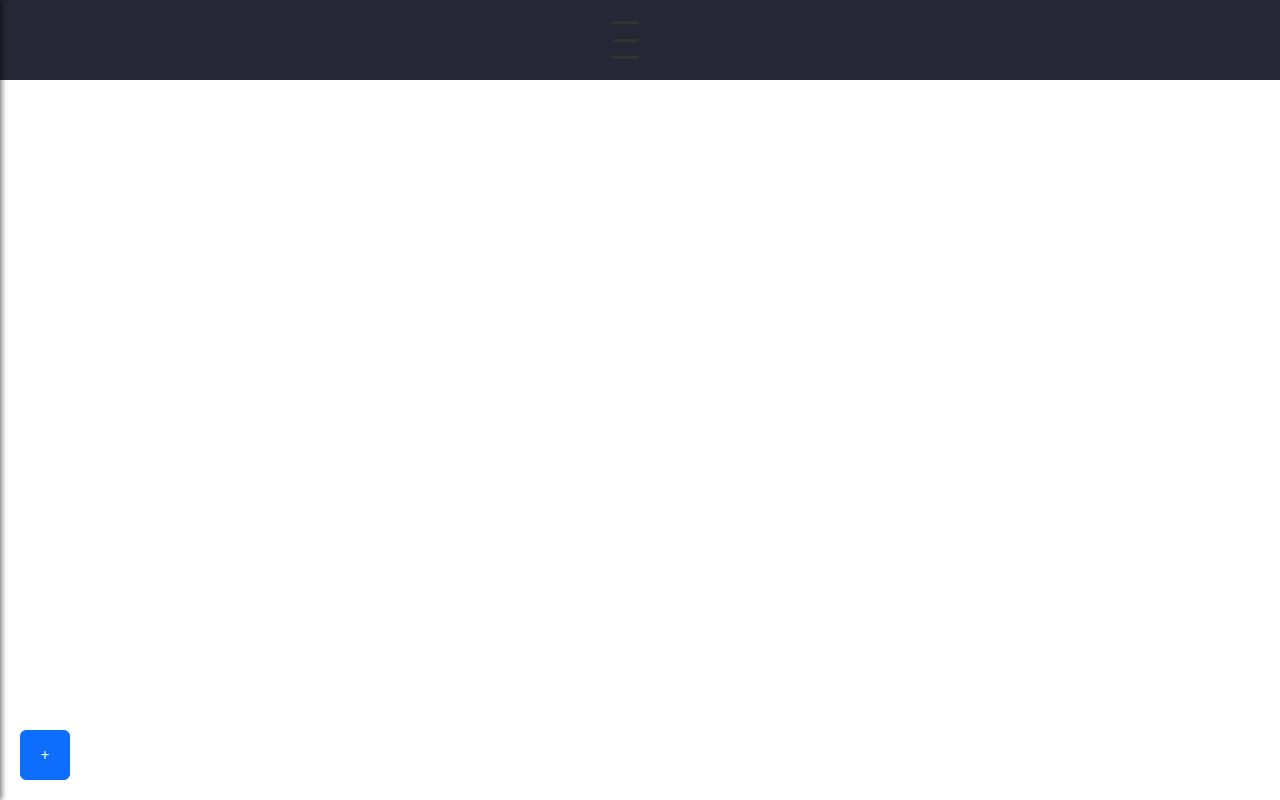
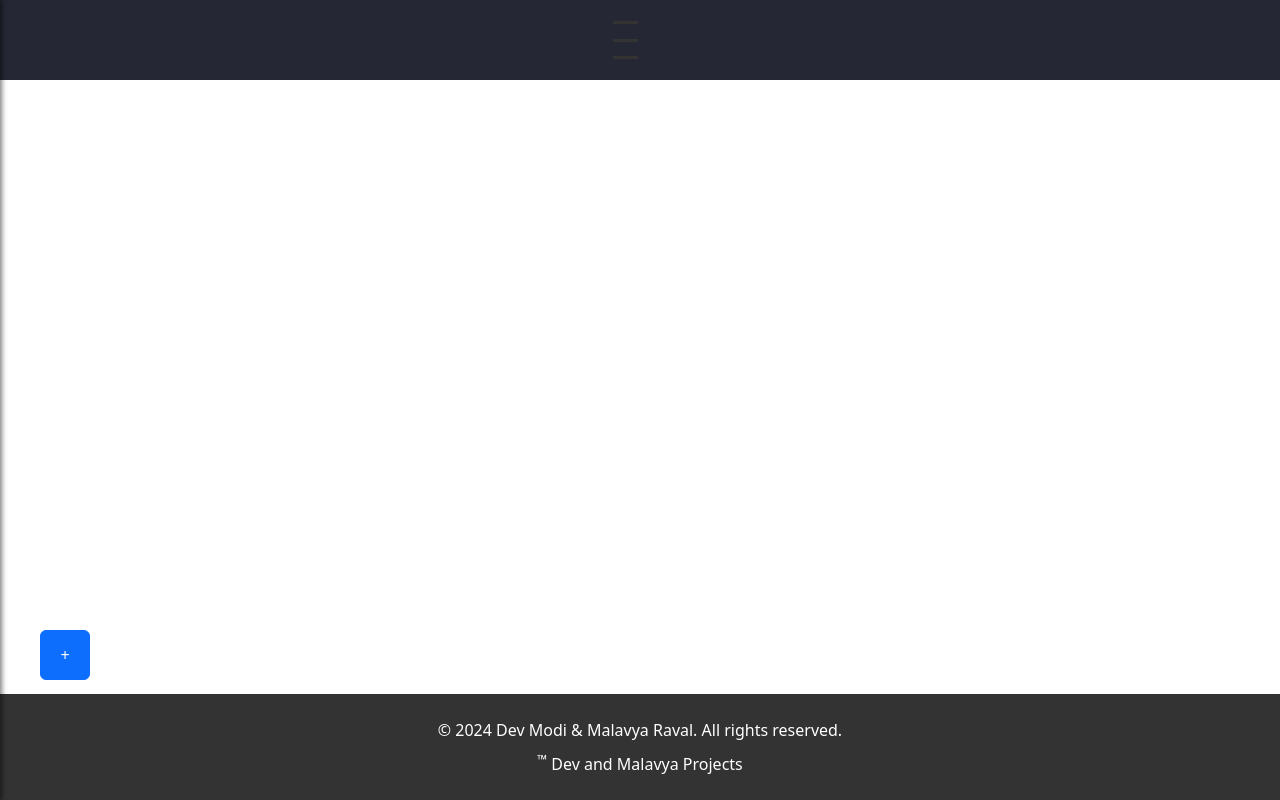
Before and after one commit to MalavyaRaval/Virtual-Events, a React (Vite) app: page /home in a window 1280 px wide. Built offline with nearby package versions, Linux system fonts and the light colour scheme; the HTML template or start-up script is replaced by a standard one.

Commit message:
Added Footer

```diff
--- a/src/CSS/Login.css
+++ b/src/CSS/Login.css
@@ -16,3 +16,21 @@
 .btn-link button {
   color: white; /* Set the button text color to white */
 }
+
+.footer {
+  background-color: #333;
+  color: #fff;
+  text-align: center;
+  padding: 1rem 0;
+  position: relative;
+  width: 100%;
+}
+
+.footer-content p {
+  margin: 0.5rem 0;
+}
+
+.trademark {
+  font-size: 0.8rem;
+  vertical-align: super;
+}
--- a/src/CSS/SignUp.css
+++ b/src/CSS/SignUp.css
@@ -17,3 +17,21 @@
 .mb-3 {
   margin-bottom: 1rem;
 }
+
+.footer {
+  background-color: #333;
+  color: #fff;
+  text-align: center;
+  padding: 1rem 0;
+  position: relative;
+  width: 100%;
+}
+
+.footer-content p {
+  margin: 0.5rem 0;
+}
+
+.trademark {
+  font-size: 0.8rem;
+  vertical-align: super;
+}
--- a/src/CSS/aboutus.css
+++ b/src/CSS/aboutus.css
@@ -1,3 +1,13 @@
+.page-container {
+  display: flex;
+  flex-direction: column;
+  min-height: 100vh;
+}
+
+.content-wrap {
+  flex: 1;
+}
+
 .aboutus-container {
   padding: 2rem;
   background-color: #f9f9f9;
@@ -55,3 +65,21 @@
 .social-links a:hover {
   text-decoration: underline;
 }
+
+.footer {
+  background-color: #333;
+  color: #fff;
+  text-align: center;
+  padding: 1rem 0;
+  position: relative;
+  width: 100%;
+}
+
+.footer-content p {
+  margin: 0.5rem 0;
+}
+
+.trademark {
+  font-size: 0.8rem;
+  vertical-align: super;
+}
--- /dev/null
+++ b/src/CSS/footer.css
@@ -0,0 +1,17 @@
+.footer {
+  background-color: #333;
+  color: #fff;
+  text-align: center;
+  padding: 1rem 0;
+  position: relative;
+  width: 100%;
+}
+
+.footer-content p {
+  margin: 0.5rem 0;
+}
+
+.trademark {
+  font-size: 0.8rem;
+  vertical-align: super;
+}
--- a/src/CSS/navbar.css
+++ b/src/CSS/navbar.css
@@ -1,12 +1,7 @@
 * {
   margin: 0;
-  box-sizing: 0;
+  box-sizing: border-box;
 }
-
-/* .navbar-container {
-  width: 100%;
-  height: 100vh;
-} */
 
 nav {
   width: 100%;
@@ -96,9 +91,9 @@ nav {
 
 .create-event-button {
   position: fixed;
-  bottom: 20px;
-  left: 20px;
-  background-color: #333;
+  bottom: 120px; /* Adjusted to ensure visibility above the footer */
+  left: 40px; /* Adjusted to be at the right side */
+  background-color: #007bff; /* Bootstrap primary color */
   color: white;
   border: none;
   border-radius: 50%;
@@ -114,3 +109,35 @@ nav {
 .modal-content h5 {
   margin: 0;
 }
+
+.page-container {
+  display: flex;
+  flex-direction: column;
+  min-height: 100vh;
+}
+
+.content-wrap {
+  flex: 1;
+  display: flex;
+  flex-direction: column;
+  justify-content: center;
+  align-items: center;
+}
+
+.footer {
+  background-color: #333;
+  color: #fff;
+  text-align: center;
+  padding: 1rem 0;
+  position: relative;
+  width: 100%;
+}
+
+.footer-content p {
+  margin: 0.5rem 0;
+}
+
+.trademark {
+  font-size: 0.8rem;
+  vertical-align: super;
+}
--- /dev/null
+++ b/src/components/Footer.jsx
@@ -0,0 +1,19 @@
+import React from 'react';
+import '../CSS/footer.css';
+
+const Footer = () => {
+  return (
+    <footer className="footer">
+      <div className="footer-content">
+        <p>
+          &copy; {new Date().getFullYear()} Dev Modi & Malavya Raval. All rights reserved.
+        </p>
+        <p>
+          <span className="trademark">™</span> Dev and Malavya Projects
+        </p>
+      </div>
+    </footer>
+  );
+};
+
+export default Footer;
--- a/src/components/Home.jsx
+++ b/src/components/Home.jsx
@@ -1,13 +1,15 @@
-import React from 'react'
-import Navbar from './Nav/Navbar'
+import React from 'react';
+import Navbar from './Nav/Navbar';
 import 'bootstrap/dist/css/bootstrap.min.css';
 import 'bootstrap/dist/js/bootstrap.bundle.min';
 import '../CSS/navbar.css'; // Import the CSS file
+import Footer from './Footer';
 
 const Home = () => {
   return (
-    <div>
+    <div className="page-container">
       <Navbar />
+      <div className="content-wrap">
         <button
           type="button"
           className="btn btn-primary create-event-button"
@@ -72,7 +74,9 @@ const Home = () => {
           </div>
         </div>
       </div>
-  )
-}
+      <Footer />
+    </div>
+  );
+};
 
-export default Home
+export default Home;
--- a/src/components/Login.jsx
+++ b/src/components/Login.jsx
@@ -2,6 +2,7 @@ import React from 'react';
 import { useNavigate } from 'react-router-dom';
 import '../CSS/Login.css';
 import Navbar from './Nav/Navbar';
+import Footer from './Footer';
 
 const Login = () => {
   const navigate = useNavigate();
@@ -31,7 +32,9 @@ const Login = () => {
           </div>
         </form>
       </div>
+      <Footer />
     </div>
+
     </>
   );
 };
--- a/src/components/Recordings.jsx
+++ b/src/components/Recordings.jsx
@@ -1,10 +1,12 @@
 import React from 'react'
 import Navbar from './Nav/Navbar'
+import Footer from './Footer'
 
 const Recordings = () => {
   return (
     <><Navbar />
     <div>All the Recordings of the Live Streams will be here</div>
+    <Footer />
     </>
   )
 }
--- a/src/components/SignUp.jsx
+++ b/src/components/SignUp.jsx
@@ -2,6 +2,7 @@ import React from 'react';
 import '../CSS/SignUp.css';
 import { useNavigate } from 'react-router-dom';
 import Navbar from './Nav/Navbar';
+import Footer from './Footer';
 
 const states = [
   'Alabama', 'Alaska', 'Arizona', 'Arkansas', 'California', 'Colorado', 'Connecticut', 'Delaware', 'Florida',
@@ -21,7 +22,9 @@ const SignUp = () => {
   };
 
   return (
-    <> <Navbar />
+    <div className="page-container">
+      <Navbar />
+      <div className="content-wrap">
         <div className="full-height">
           <div className="form-container">
             <form className='mb-3' onSubmit={handleSubmit}>
@@ -51,7 +54,7 @@ const SignUp = () => {
                 <div className="col-md-4">
                   <label htmlFor="inputState" className="form-label">State</label>
                   <select id="inputState" className="form-select">
-                <option selected>Choose...</option>
+                    <option defaultValue>Choose...</option>
                     {states.map(state => (
                     <option key={state} value={state}>{state}</option>
                   ))}
@@ -68,9 +71,10 @@ const SignUp = () => {
             </form>
             <p>Already have an account? <a href="/login">Login</a></p>
           </div>
-
         </div>
-    </>
+      </div>
+      <Footer />
+    </div>
   );
 }
 
--- a/src/components/aboutus.jsx
+++ b/src/components/aboutus.jsx
@@ -6,11 +6,13 @@ import { FontAwesomeIcon } from '@fortawesome/react-fontawesome';
 import { faLinkedin, faGithub } from '@fortawesome/free-brands-svg-icons';
 import { faEnvelope } from '@fortawesome/free-solid-svg-icons';
 import Navbar from './Nav/Navbar';
+import Footer from './Footer';
 
 const AboutUs = () => {
   return (
-    <>
+    <div className="page-container">
       <Navbar />
+      <div className="content-wrap">
         <div className="aboutus-container">
           <h1>About Us</h1>
           <div className="profile">
@@ -58,7 +60,9 @@ const AboutUs = () => {
             </div>
           </div>
         </div>
-    </>
+      </div>
+      <Footer />
+    </div>
   );
 };
 
```
Lines whose indentation alone changed are shown as unchanged.
